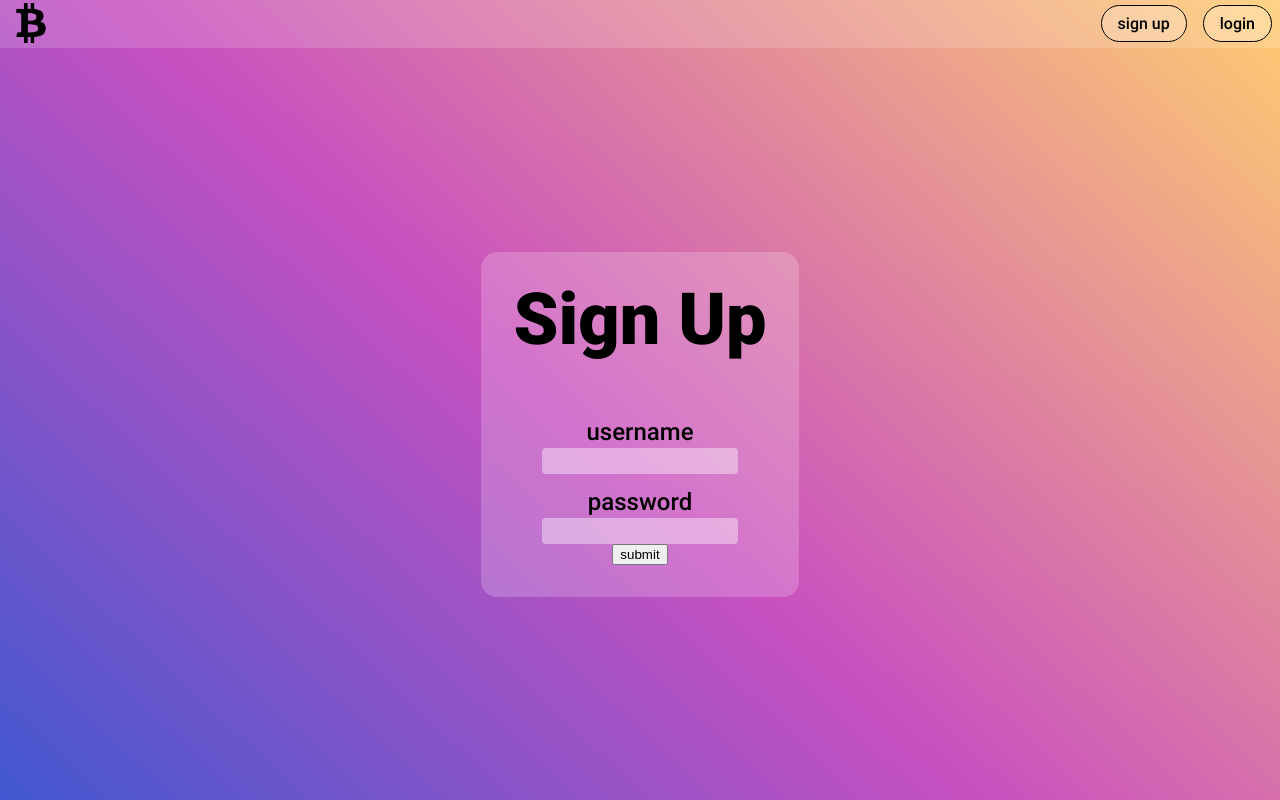
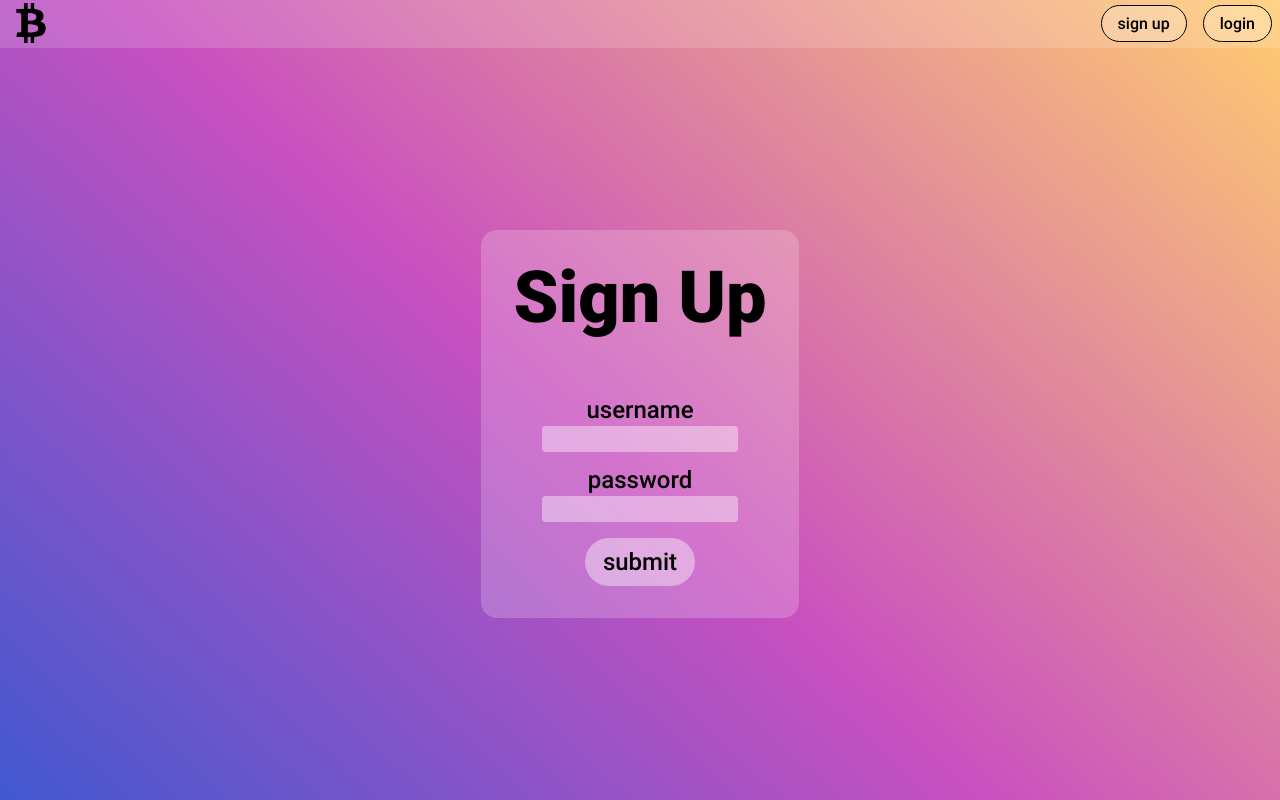
Before and after one commit to maryPopplns/coin_tracker_client, a React (Create React App) app: page /signup in a window 1280 px wide. Built offline with nearby package versions, Linux system fonts and the light colour scheme.

Commit message:
added visual response for signup errors

```diff
--- a/src/components/signup/Signup.tsx
+++ b/src/components/signup/Signup.tsx
@@ -1,30 +1,45 @@
 import './signup.css';
+import { useState } from 'react';
+import { useNavigate } from 'react-router-dom';
 import LandingPageNavbar from '../landingPageNavbar/LandingPageNavbar';
-import { useState } from 'react';
 
 function Signup(): JSX.Element {
   const [username, setUsername] = useState<string>('');
   const [password, setPassword] = useState<string>('');
+  const [isLoading, setIsLoading] = useState<boolean>(false);
+  const [isError, setIsError] = useState<boolean>(false);
 
-  async function formHandler(event: React.SyntheticEvent) {
+  const navigate = useNavigate();
+
+  function formHandler(event: React.SyntheticEvent) {
     event.preventDefault();
+
+    setIsLoading(true);
 
     const data = new URLSearchParams(
       Object.entries({ username, password })
     ).toString();
 
-    const response = await fetch(
-      'https://cryptosolutions.herokuapp.com/register',
-      {
+    fetch('https://cryptosolutions.herokuapp.com/register', {
       method: 'POST',
       body: data,
       headers: {
         'Content-Type': 'application/x-www-form-urlencoded',
       },
+    })
+      .then((response) => response.json())
+      .then((response) => {
+        console.log(response);
+        if (response.status === 'success') {
+          return navigate('/login');
+        } else {
+          setIsError(true);
+          setTimeout(() => {
+            setIsLoading(false);
+            setIsError(false);
+          }, 3000);
         }
-    );
-    const toJSON = await response.json();
-    console.log(toJSON);
+      });
   }
 
   return (
@@ -53,8 +68,12 @@ function Signup(): JSX.Element {
               id='signup-password'
             ></input>
           </div>
-          {/* TODO create spinner for when submit had been clicked */}
-          <button>submit</button>
+          <button
+            className={`signup-submit-button${isError ? ' singup-error' : ''}`}
+            disabled={isLoading}
+          >
+            submit
+          </button>
         </form>
       </div>
     </main>
--- a/src/components/signup/signup.css
+++ b/src/components/signup/signup.css
@@ -68,6 +68,24 @@
   text-indent: 0.25rem;
 }
 
+.signup-submit-button {
+  padding: 0.5rem 1rem;
+  margin-top: 1rem;
+  background-color: rgba(255, 255, 255, 0.4);
+  font-size: 1.5rem;
+  font-family: roboto-medium;
+  border: 2px solid rgba(0, 0, 0, 0);
+  border-radius: 1.5rem;
+}
+.signup-submit-button:hover {
+  border: 2px solid black;
+  cursor: pointer;
+  background-color: rgba(255, 255, 255, 0.6);
+}
+.singup-error {
+  border: 2px solid red;
+}
+
 @media (min-width: 1000px) {
   .signup-form h2 {
     font-size: 4.5rem;
```
Lines whose indentation alone changed are shown as unchanged.
